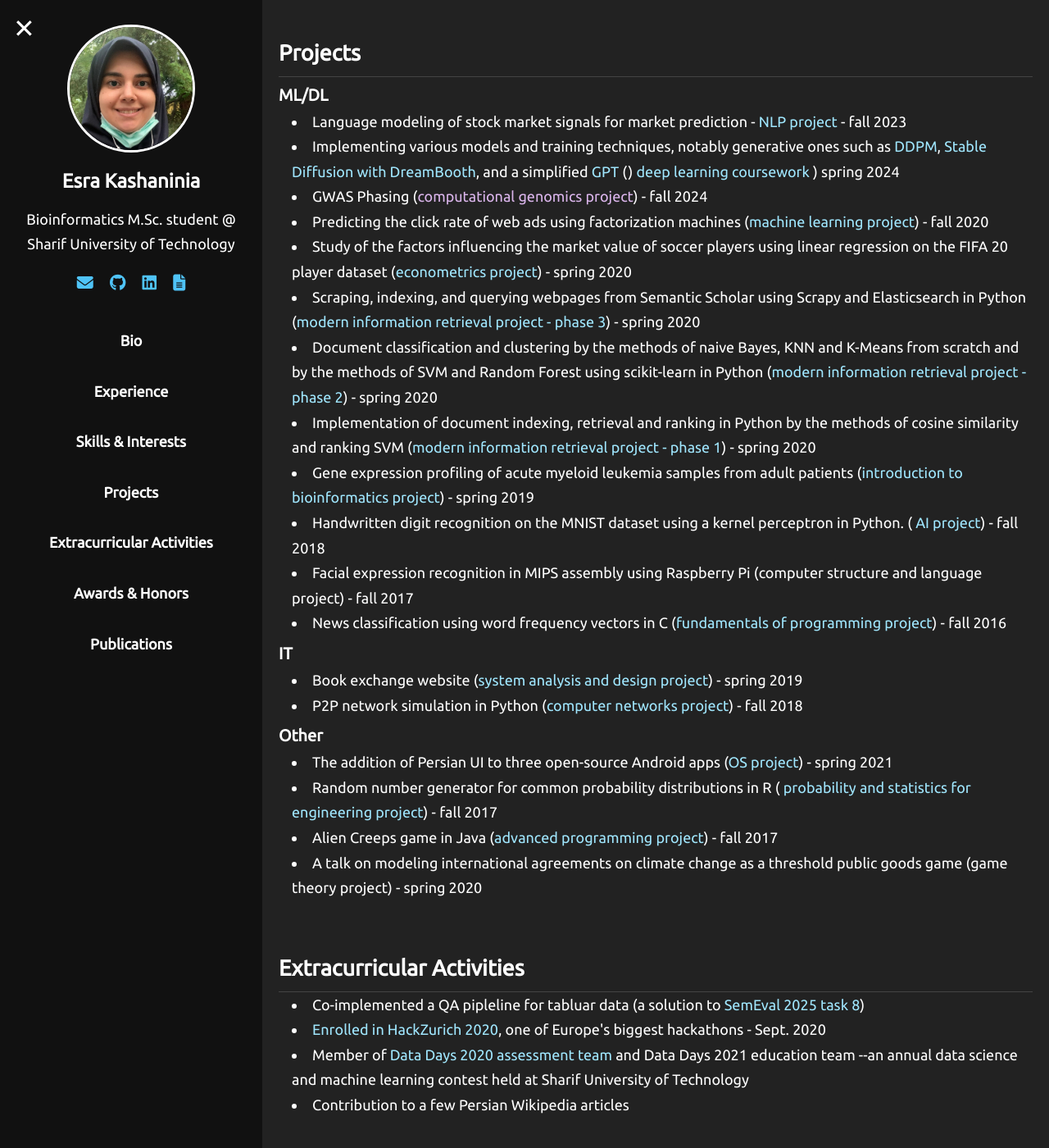
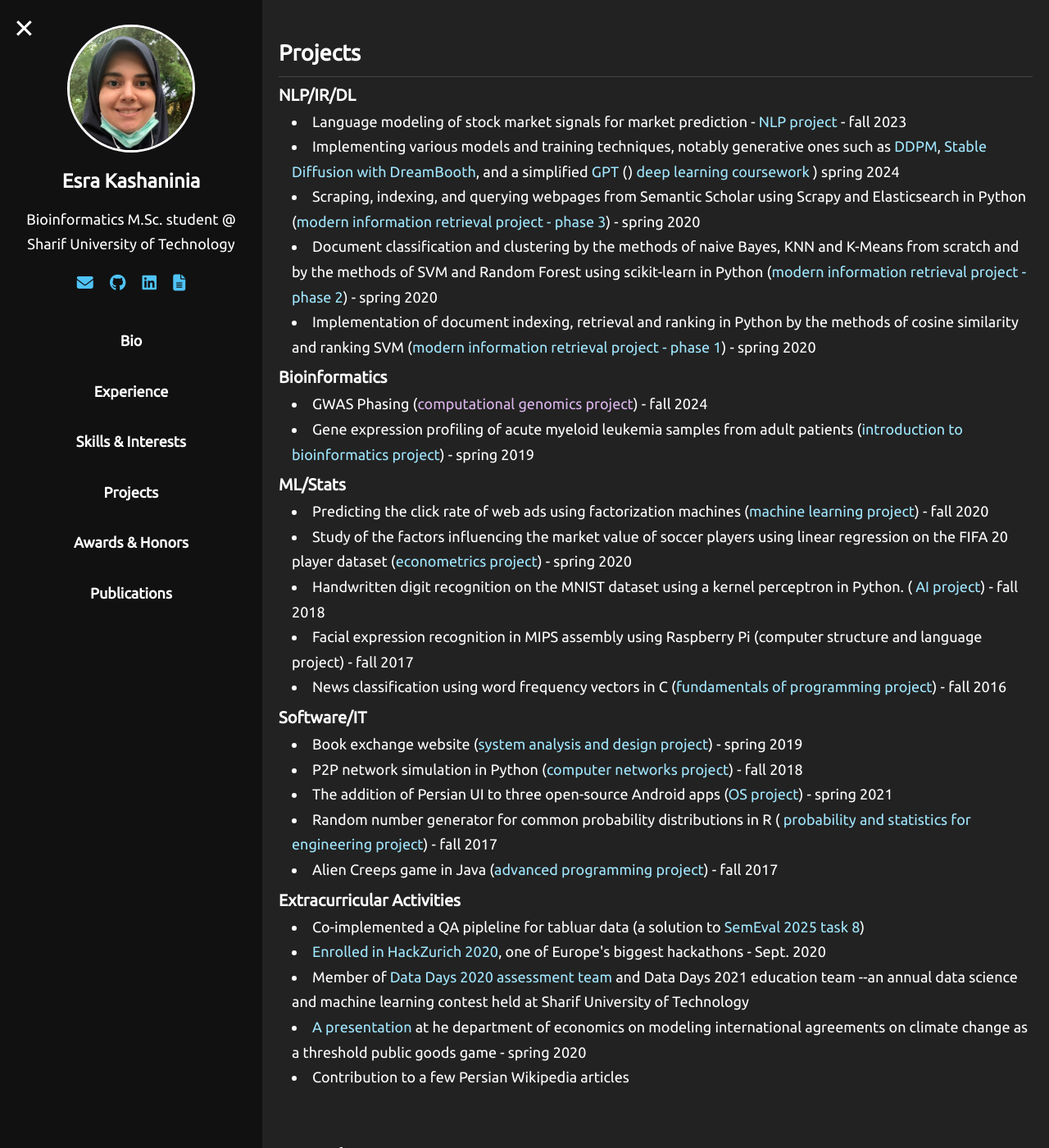
Before and after one commit to Esra-K/Esra-K.github.io, a Jekyll site: the page built from index.md, in a window 1280 px wide and 1400 px high, scrolled down 1315 px. Shown: the whole window at 82% size. Built offline with Jekyll 4.4.1, drawn with Linux system fonts in a browser that asks for light colours; some of the changed text lies outside the part shown.

Commit message:
reorganize projects

```diff
--- a/index.md
+++ b/index.md
@@ -2,7 +2,7 @@
 layout: default
 ---
 
-  <!-- <nav class="navbar">
+<!-- <nav class="navbar">
     <a href="#bio">Bio</a>
     <a href="#education">Education</a>
     <a href="#projects">Projects</a>
@@ -11,251 +11,293 @@ layout: default
   </nav> -->
 <div class="main-content">
   <section id="bio">
-  <h2 class="visually-hidden">Bio</h2>
-  <p>
-  Hi. My name’s Esra Kashaninia and I write ML/DL programs, particularly in the fields of NLP and bioinformatics. I’m a master’s student at Sharif University of Technology, studying bioinformatics and doing research on improving protein language models at the Language ML lab, under Dr. E. Asgari’s supervision. Earlier I’d completed my B.Sc. in computer science at Sharif University, working on the prediction of associations in heterogeneous biological networks using graph learning. I’m also proficient in database and web design through the jobs I have taken. In my free time, I enjoy playing badminton, reading novels, hiking, and writing.
-  </p>
+    <h2 class="visually-hidden">Bio</h2>
+    <p>
+      Hi. My name’s Esra Kashaninia and I write ML/DL programs, particularly in
+      the fields of NLP and bioinformatics. I’m a master’s student at Sharif
+      University of Technology, studying bioinformatics and doing research on
+      improving protein language models at the Language ML lab, under Dr. E.
+      Asgari’s supervision. Earlier I’d completed my B.Sc. in computer science
+      at Sharif University, working on the prediction of associations in
+      heterogeneous biological networks using graph learning. I’m also
+      proficient in database and web design through the jobs I have taken. In my
+      free time, I enjoy playing badminton, reading novels, hiking, and writing.
+    </p>
   </section>
   <section id="experience">
     <h2>Experience</h2>
+  </section>
+
+  <section id="skills">
+    <h2>Skills & Interests</h2>
+    <div class="skills-grid">
+      <div>
+        <h3>ABC</h3>
+        <ul>
+          <li>foo</li>
+          <li>bar</li>
+          <li>baz</li>
+        </ul>
+      </div>
+
+      <div>
+        <h3>DEF</h3>
+        <ul>
+          <li>
+            Lorem Ipsum doesn’t exist because people think the content is
+            meaningless window dressing, only there to be decorated by designers
+            who can’t be bothered to read. Lorem Ipsum exists because words are
+            powerful.
+          </li>
+          <li>
+            If you fill up your page with draft copy about your client’s
+            business, they will read it.
+          </li>
+          <li>
+            They will comment on it. They will be inexorably drawn to it.
+            Presented the wrong way, draft copy can send your design review off
+            the rails.
+          </li>
+        </ul>
+      </div>
+
+      <div>
+        <h3>GHI</h3>
+        <ul>
+          <li>foo</li>
+          <li>bar</li>
+          <li>baz</li>
+        </ul>
+      </div>
+
+      <div>
+        <h3>JKL</h3>
+        <ul>
+          <li>foo</li>
+          <li>bar</li>
+          <li>baz</li>
+        </ul>
+      </div>
+
+      <div>
+        <h3>MNO</h3>
+        <ul>
+          <li>foo</li>
+          <li>bar</li>
+          <li>baz</li>
+        </ul>
+      </div>
+
+      <div>
+        <h3>PQR</h3>
+        <ul>
+          <li>foo</li>
+          <li>bar</li>
+          <li>baz</li>
+        </ul>
+      </div>
+    </div>
 
   </section>
 
-  <section id="skills">
-  <h2>Skills & Interests</h2>
-  <div class="skills-grid">
-  <div>
-    <h3>ABC</h3>
+  <section id="projects">
+    <h2>Projects</h2>
+    <h3>NLP/IR/DL</h3>
     <ul>
-      <li>foo</li>
-      <li>bar</li>
-      <li>baz</li>
+      <li>
+        Language modeling of stock market signals for market prediction -
+        <a href="https://github.com/NLP-Final-Projects/LLMs_for_financial_data">
+          NLP project
+        </a>
+        - fall 2023
+      </li>
+      <li>
+        Implementing various models and training techniques, notably generative
+        ones such as
+        <a
+          href="https://github.com/Esra-K/MSc-Coursework/blob/master/Deep%20Learning-Spring2024/HW4-Practical/DlHw4-402210676/DDPM.ipynb"
+          >DDPM</a
+        >,
+        <a
+          href="https://github.com/Esra-K/MSc-Coursework/blob/master/Deep%20Learning-Spring2024/HW5-Practical/Stable-Diffusion-2.ipynb"
+          >Stable Diffusion with DreamBooth</a
+        >, and a simplified
+        <a
+          href="https://github.com/Esra-K/MSc-Coursework/blob/master/Deep%20Learning-Spring2024/HW3-Practical/HW3Practical-402210676/SimpleGPT.ipynb"
+          >GPT</a
+        >
+        ()
+        <a
+          href="https://github.com/Esra-K/MSc-Coursework/tree/master/Deep%20Learning-Spring2024"
+        >
+          deep learning coursework
+        </a>
+        ) spring 2024
+      </li>
+      <li>
+        Scraping, indexing, and querying webpages from Semantic Scholar using
+        Scrapy and Elasticsearch in Python (<a
+          href="https://github.com/Esra-K/BSc-Coursework/tree/main/AdvancedInformationRetrieval_Spring2020/Project3"
+          >modern information retrieval project - phase 3</a
+        >) - spring 2020
+      </li>
+      <li>
+        Document classification and clustering by the methods of naive Bayes,
+        KNN and K-Means from scratch and by the methods of SVM and Random Forest
+        using scikit-learn in Python (<a
+          href="https://github.com/Esra-K/BSc-Coursework/tree/main/AdvancedInformationRetrieval_Spring2020/Project2"
+          >modern information retrieval project - phase 2</a
+        >) - spring 2020
+      </li>
+      <li>
+        Implementation of document indexing, retrieval and ranking in Python by
+        the methods of cosine similarity and ranking SVM (<a
+          href="https://github.com/Esra-K/BSc-Coursework/tree/main/AdvancedInformationRetrieval_Spring2020/Project1"
+          >modern information retrieval project - phase 1</a
+        >) - spring 2020
+      </li>
     </ul>
-  </div>
 
-  <div>
-    <h3>DEF</h3>
+    <h3>Bioinformatics</h3>
     <ul>
-      <li>Lorem Ipsum doesn’t exist because people think the content is meaningless window dressing, only there to be decorated by designers who can’t be bothered to read. Lorem Ipsum exists because words are powerful.</li>
-      <li> If you fill up your page with draft copy about your client’s business, they will read it.</li>
-      <li> They will comment on it. They will be inexorably drawn to it. Presented the wrong way, draft copy can send your design review off the rails.</li>
+      <li>
+        GWAS Phasing (<a href="">computational genomics project</a>) - fall 2024
+      </li>
+      <li>
+        Gene expression profiling of acute myeloid leukemia samples from adult
+        patients (<a
+          href="https://github.com/Esra-K/BSc-Coursework/tree/main/Intro2Bioinformatics_Spring2019/Project"
+          >introduction to bioinformatics project</a
+        >) - spring 2019
+      </li>
     </ul>
-  </div>
 
-  <div>
-    <h3>GHI</h3>
+    <h3>ML/Stats</h3>
     <ul>
-      <li>foo</li>
-      <li>bar</li>
-      <li>baz</li>
+      <li>
+        Predicting the click rate of web ads using factorization machines (<a
+          href="https://github.com/Esra-K/BSc-Coursework/tree/main/ML_Fall2020/Project"
+          >machine learning project</a
+        >) - fall 2020
+      </li>
+      <li>
+        Study of the factors influencing the market value of soccer players
+        using linear regression on the FIFA 20 player dataset (<a
+          href="https://gitlab.com/Esra_K/econometrics_fifa"
+          >econometrics project</a
+        >) - spring 2020
+      </li>
+      <li>
+        Handwritten digit recognition on the MNIST dataset using a kernel
+        perceptron in Python. (<a
+          href="https://github.com/Esra-K/BSc-Coursework/tree/main/AI_Fall2018/Project"
+        >
+          AI project</a
+        >) - fall 2018
+      </li>
+      <li>
+        Facial expression recognition in MIPS assembly using Raspberry Pi
+        (computer structure and language project) - fall 2017
+      </li>
+      <li>
+        News classification using word frequency vectors in C (<a
+          href="https://github.com/fop-fall2016/team19"
+          >fundamentals of programming project</a
+        >) - fall 2016
+      </li>
     </ul>
-  </div>
 
-  <div>
-    <h3>JKL</h3>
+    <h3>Software/IT</h3>
     <ul>
-      <li>foo</li>
-      <li>bar</li>
-      <li>baz</li>
+      <li>
+        Book exchange website (<a href="https://github.com/Esra-K/Shabook"
+          >system analysis and design project</a
+        >) - spring 2019
+      </li>
+      <li>
+        P2P network simulation in Python (<a
+          href="https://github.com/Esra-K/BSc-Coursework/tree/main/ComputerNetworks_Fall2018/CN_Project_95105816_94105677/src"
+          >computer networks project</a
+        >) - fall 2018
+      </li>
+      <li>
+        The addition of Persian UI to three open-source Android apps (<a
+          href="https://github.com/Esra-K/FDroidFA"
+          >OS project</a
+        >) - spring 2021
+      </li>
+      <li>
+        Random number generator for common probability distributions in R (<a
+          href="https://github.com/Esra-K/Probability-and-Stats-Proj-Fall-2017"
+        >
+          probability and statistics for engineering project</a
+        >) - fall 2017
+      </li>
+      <li>
+        Alien Creeps game in Java (<a
+          href="https://github.com/Sharif-University-AP2017Fall/team10"
+          >advanced programming project</a
+        >) - fall 2017
+      </li>
     </ul>
-  </div>
 
-  <div>
-    <h3>MNO</h3>
+    <h3>Extracurricular Activities</h3>
     <ul>
-      <li>foo</li>
-      <li>bar</li>
-      <li>baz</li>
+      <li>
+        Co-implemented a QA pipleline for tabluar data (a solution to
+        <a href="https://github.com/language-ml/SemEval2025-Task8"
+          >SemEval 2025 task 8</a
+        >)
+      </li>
+      <li>
+        <a href="https://devpost.com/software/save-a-life-v2r6sg"
+          >Enrolled in HackZurich 2020</a
+        >, one of Europe's biggest hackathons - Sept. 2020
+      </li>
+      <li>
+        Member of
+        <a
+          href="https://datadays-content.github.io/Part%202.%20Machine%20Learning/End2End%20ML%20Project.html"
+          >Data Days 2020 assessment team</a
+        >
+        and Data Days 2021 education team --an annual data science and machine
+        learning contest held at Sharif University of Technology
+      </li>
+      <li>
+        <a
+          href="https://docs.google.com/presentation/d/1yyGOByCVkqvOE29NMen3jqF0f-dqqKaIoPKmDESNeOc/edit?usp=sharing"
+          >A presentation</a
+        >
+        at he department of economics on modeling international agreements on
+        climate change as a threshold public goods game - spring 2020
+      </li>
+      <li>Contribution to a few Persian Wikipedia articles</li>
     </ul>
-  </div>
 
-  <div>
-    <h3>PQR</h3>
-    <ul>
-      <li>foo</li>
-      <li>bar</li>
-      <li>baz</li>
-    </ul>
-  </div>
-  </div>
- </section>
-
-  <section id="projects">
-  <h2>Projects</h2>
-  <h3>ML/DL</h3>
-  <ul>
-    <li>
-      Language modeling of stock market signals for market prediction -
-      <a href="https://github.com/NLP-Final-Projects/LLMs_for_financial_data">
-        NLP project
-      </a>
-      - fall 2023
-    </li>
-    <li>
-      Implementing various models and training techniques, notably generative
-      ones such as
-      <a
-        href="https://github.com/Esra-K/MSc-Coursework/blob/master/Deep%20Learning-Spring2024/HW4-Practical/DlHw4-402210676/DDPM.ipynb"
-        >DDPM</a
-      >,
-      <a
-        href="https://github.com/Esra-K/MSc-Coursework/blob/master/Deep%20Learning-Spring2024/HW5-Practical/Stable-Diffusion-2.ipynb"
-        >Stable Diffusion with DreamBooth</a
-      >, and a simplified
-      <a
-        href="https://github.com/Esra-K/MSc-Coursework/blob/master/Deep%20Learning-Spring2024/HW3-Practical/HW3Practical-402210676/SimpleGPT.ipynb"
-        >GPT</a
-      >
-      ()
-      <a
-        href="https://github.com/Esra-K/MSc-Coursework/tree/master/Deep%20Learning-Spring2024"
-      >
-        deep learning coursework
-      </a>
-      ) spring 2024
-    </li>
-    <li> GWAS Phasing
-    (<a href="">computational genomics project</a>) - fall 2024
-    </li>
-    <li>
-      Predicting the click rate of web ads using factorization machines (<a
-        href="https://github.com/Esra-K/BSc-Coursework/tree/main/ML_Fall2020/Project"
-        >machine learning project</a
-      >) - fall 2020
-    </li>
-    <li>
-      Study of the factors influencing the market value of soccer players using
-      linear regression on the FIFA 20 player dataset (<a
-        href="https://gitlab.com/Esra_K/econometrics_fifa"
-        >econometrics project</a
-      >) - spring 2020
-    </li>
-    <li>
-      Scraping, indexing, and querying webpages from Semantic Scholar using
-      Scrapy and Elasticsearch in Python (<a
-        href="https://github.com/Esra-K/BSc-Coursework/tree/main/AdvancedInformationRetrieval_Spring2020/Project3"
-        >modern information retrieval project
-      - phase 3</a
-      >) - spring 2020
-    </li>
-    <li>
-      Document classification and clustering by the methods of naive Bayes, KNN
-      and K-Means from scratch and by the methods of SVM and Random Forest using
-      scikit-learn in Python (<a
-        href="https://github.com/Esra-K/BSc-Coursework/tree/main/AdvancedInformationRetrieval_Spring2020/Project2"
-        >modern information retrieval project
-      - phase 2</a
-      >) - spring 2020
-    </li>
-    <li>
-      Implementation of document indexing, retrieval and ranking in Python by
-      the methods of cosine similarity and ranking SVM (<a
-        href="https://github.com/Esra-K/BSc-Coursework/tree/main/AdvancedInformationRetrieval_Spring2020/Project1"
-        >modern information retrieval project
-      - phase 1</a
-      >) - spring 2020
-    </li>
-    <li>
-      Gene expression profiling of acute myeloid leukemia samples from adult
-      patients (<a
-        href="https://github.com/Esra-K/BSc-Coursework/tree/main/Intro2Bioinformatics_Spring2019/Project"
-        >introduction to bioinformatics project</a
-      >) - spring 2019
-    </li>
-    <li>
-      Handwritten digit recognition on the MNIST dataset using a kernel
-      perceptron in Python. (<a
-        href="https://github.com/Esra-K/BSc-Coursework/tree/main/AI_Fall2018/Project"
-      >
-        AI project</a
-      >) - fall 2018
-    </li>
-    <li>
-      Facial expression recognition in MIPS assembly using Raspberry Pi
-      (computer structure and language project) - fall 2017
-    </li>
-    <li>
-      News classification using word frequency vectors in C (<a
-        href="https://github.com/fop-fall2016/team19"
-        >fundamentals of programming project</a
-      >) - fall 2016
-    </li>
-  </ul>
-
-  <h3>IT</h3>
-  <ul>
-    <li>
-      Book exchange website (<a href="https://github.com/Esra-K/Shabook"
-        >system analysis and design project</a
-      >) - spring 2019
-    </li>
-    <li>
-      P2P network simulation in Python (<a
-        href="https://github.com/Esra-K/BSc-Coursework/tree/main/ComputerNetworks_Fall2018/CN_Project_95105816_94105677/src"
-        >computer networks project</a
-      >) - fall 2018
-    </li>
-  </ul>
-
-  <h3>Other</h3>
-  <ul>
-    <li>
-      The addition of Persian UI to three open-source Android apps (<a
-        href="https://github.com/Esra-K/FDroidFA"
-        >OS project</a
-      >) - spring 2021
-    </li>
-    <li>
-      Random number generator for common probability distributions in R (<a
-        href="https://github.com/Esra-K/Probability-and-Stats-Proj-Fall-2017"
-      >
-        probability and statistics for engineering project</a
-      >) - fall 2017
-    </li>
-    <li>
-      Alien Creeps game in Java (<a
-        href="https://github.com/Sharif-University-AP2017Fall/team10"
-        >advanced programming project</a
-      >) - fall 2017
-    </li>
-    <li>
-      A talk on modeling international agreements on climate change as a
-      threshold public goods game (game theory project) - spring 2020
-    </li>
-  </ul>
-
-  </section>
-  <section id="extracurricular">
-    <h2>Extracurricular Activities</h2>
-    <ul>
-<li> Co-implemented a QA pipleline for tabluar data (a solution to <a href="https://github.com/language-ml/SemEval2025-Task8">SemEval 2025 task 8</a>)</li>
-<li> <a href="https://devpost.com/software/save-a-life-v2r6sg">Enrolled in HackZurich 2020</a>, one of Europe's biggest hackathons - Sept. 2020
-</li>
-<li> Member of <a href="https://datadays-content.github.io/Part%202.%20Machine%20Learning/End2End%20ML%20Project.html">Data Days 2020 assessment team</a> and Data Days 2021 education team  --an annual data science and machine learning contest held at Sharif University of Technology
-</li>
-<li> Contribution to a few Persian Wikipedia articles
-</li>
-</ul>
   </section>
 
   <section id="honors">
-  <h2> Awards & Honors </h2>
-  <ul>
-  <li>
-  </li>
-  <li>
-  </li>
-  </ul>
+    <h2>Awards & Honors</h2>
+    <h3>Nationwide University Entrance Exams - Sept. 2016</h3>
+    <ul>
+      <li>Mathematics and Physics: ranked 25th among +164,000</li>
+      <li>English: ranked 18th among +6,000</li>
+    </ul>
   </section>
 
   <section id="publications">
-  <h2> Publications </h2>
-  <ul>
-  <li> Kouhsar, M., Kashaninia, E., Mardani, B. et al. CircWalk: a novel approach to predict CircRNA-disease association based on heterogeneous network representation learning. BMC Bioinformatics 23, 331 (2022). <a href="https://doi.org/10.1186/s12859-022-04883-9">https://doi.org/10.1186/s12859-022-04883-9</a>
-  </li>
-  <li>
-  </li>
-  </ul>
+    <h2>Publications</h2>
+    <ul>
+      <li>
+        Kouhsar, M., Kashaninia, E., Mardani, B. et al. CircWalk: a novel
+        approach to predict CircRNA-disease association based on heterogeneous
+        network representation learning. BMC Bioinformatics 23, 331 (2022).
+        <a href="https://doi.org/10.1186/s12859-022-04883-9"
+          >https://doi.org/10.1186/s12859-022-04883-9</a
+        >
+      </li>
+      <li></li>
+    </ul>
   </section>
   <!--
   <section id="presentations">
```
